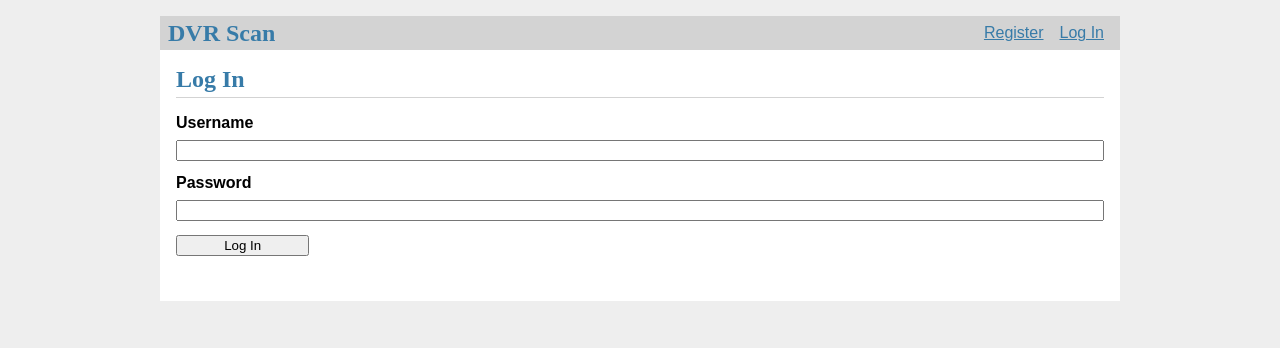
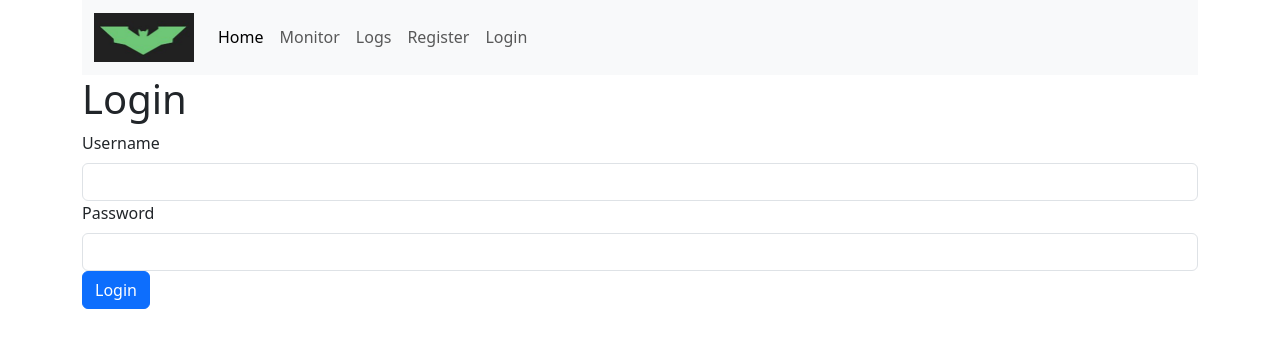
Before and after one commit to FrenkenFlores/dvr_scan, a Flask app: page /auth/login in a window 1280 px wide. Shown: the top 348 px of the page. Run offline with Flask 3, Linux system fonts and the light colour scheme.

Commit message:
update #5: add bootstrap, refactor, add search
Signed-off-by: evloev.sayfuddin <evloev.sayfuddin@wb.ru>

```diff
--- a/dvr_scan/monitor.py
+++ b/dvr_scan/monitor.py
@@ -1,10 +1,10 @@
 from dvr_scan.auth import login_required
 from flask import Blueprint, render_template, Response, request
 from .camera import Camera, BOUNDARY
-
+from collections import namedtuple
 
 cameras = {
-    # 0: Camera(id=0, width=640, height=480, pipeline=(
+    # 0: dict(id=0, width=640, height=480, pipeline=(
     #     "uridecodebin uri=https://gstreamer.freedesktop.org/data/media/sintel_trailer-480p.webm ! "
     #     "queue ! "
     #     "videoscale ! "
@@ -12,31 +12,43 @@ cameras = {
     #     "videoconvert ! "
     #     "appsink"
     # )),
-    # 1: Camera(id=1, width=640, height=480, pipeline=(
+    # 1: dict(id=1, width=640, height=480, pipeline=(
     #     "v4l2src ! "
     #     "video/x-raw, width=640, height=480, framerate=30/1 ! "
     #     "videoconvert ! "
     #     "appsink"
     # )),
-    # 2: Camera(id=2, width=640, height=480, pipeline=(
+    # 2: dict(id=2, width=640, height=480, pipeline=(
     #     "souphttpsrc location=http://pendelcam.kip.uni-heidelberg.de/mjpg/video.mjpg ! "
     #     "jpegdec ! "
     #     "videoconvert ! "
     #     "appsink"
     # )),
-    3: Camera(id=3, width=640, height=480, pipeline=(
+    3: dict(id=3, width=640, height=480, pipeline=(
         "videotestsrc pattern=0 ! "
         "video/x-raw, width=640, height=480, framerate=30/1 ! "
         "videoconvert ! "
         "appsink"
     )),
-    4: Camera(id=4, width=640, height=480, pipeline=(
+    4: dict(id=4, width=640, height=480, pipeline=(
         "videotestsrc pattern=0 ! "
         "video/x-raw, width=640, height=480, framerate=30/1 ! "
         "videoconvert ! "
         "appsink"
     )),
-    5: Camera(id=5, width=640, height=480, pipeline=(
+    5: dict(id=5, width=640, height=480, pipeline=(
+        "videotestsrc pattern=0 ! "
+        "video/x-raw, width=640, height=480, framerate=30/1 ! "
+        "videoconvert ! "
+        "appsink"
+    )),
+    6: dict(id=5, width=640, height=480, pipeline=(
+        "videotestsrc pattern=0 ! "
+        "video/x-raw, width=640, height=480, framerate=30/1 ! "
+        "videoconvert ! "
+        "appsink"
+    )),
+    7: dict(id=5, width=640, height=480, pipeline=(
         "videotestsrc pattern=0 ! "
         "video/x-raw, width=640, height=480, framerate=30/1 ! "
         "videoconvert ! "
@@ -46,10 +58,13 @@ cameras = {
 
 bp = Blueprint("monitor", __name__, url_prefix="/monitor")
 
-@bp.route("/", methods=["GET"])
+@bp.route("/", methods=["GET", "POST"])
 @login_required
 def monitor():
-    return render_template("/monitor/panel.html", cameras=cameras)
+    if request.method == "GET":
+        return render_template("/monitor/panel.html", cameras=cameras)
+    elif request.method == "POST":
+        return render_template("/monitor/panel.html", cameras={c: cameras[c] for c in cameras if cameras[c]["id"] == int(request.form.get("camera_id"))})
 
 
 @bp.route('/video_feed/', methods=["GET"])
@@ -58,6 +73,11 @@ def video_feed():
     if not camera_id or int(camera_id) not in cameras:
         raise Exception("Error, camera is not selected")
     return Response(
-        cameras[int(camera_id)].get_frames(),
+        Camera(
+            id=cameras[int(camera_id)]["id"],
+            width=cameras[int(camera_id)]["width"],
+            height=cameras[int(camera_id)]["height"],
+            pipeline=cameras[int(camera_id)]["pipeline"]
+        ).get_frames(),
         mimetype=f'multipart/x-mixed-replace; boundary={BOUNDARY}'
     )
--- a/dvr_scan/templates/auth/login.html
+++ b/dvr_scan/templates/auth/login.html
@@ -1,15 +1,15 @@
 {% extends 'base.html' %}
 
 {% block header %}
-  <h1>{% block title %}Log In{% endblock %}</h1>
+  <h1>{% block title %}Login{% endblock %}</h1>
 {% endblock %}
 
 {% block content %}
-  <form method="post">
-    <label for="username">Username</label>
-    <input name="username" id="username" required>
-    <label for="password">Password</label>
-    <input type="password" name="password" id="password" required>
-    <input type="submit" value="Log In">
+  <form method="post" class="mb-3">
+    <label class="form-label" for="username">Username</label>
+    <input class="form-control" name="username" id="username" required>
+    <label class="form-label" for="password">Password</label>
+    <input class="form-control" type="password" name="password" id="password" required>
+    <input class="btn btn-primary" type="submit" value="Login">
   </form>
 {% endblock %}
--- a/dvr_scan/templates/base.html
+++ b/dvr_scan/templates/base.html
@@ -1,17 +1,48 @@
 <!doctype html>
+<html lang="en">
+  <head>
+	<meta charset="utf-8">
+	<meta name="viewport" content="width=device-width, initial-scale=1">
 	<title>{% block title %}{% endblock %} - Flaskr</title>
-<link rel="stylesheet" href="{{ url_for('static', filename='style.css') }}">
-<nav>
-  <h1>DVR Scan</h1>
-  <ul>
+	<link href="https://cdn.jsdelivr.net/npm/bootstrap@5.3.7/dist/css/bootstrap.min.css" rel="stylesheet" integrity="sha384-LN+7fdVzj6u52u30Kp6M/trliBMCMKTyK833zpbD+pXdCLuTusPj697FH4R/5mcr" crossorigin="anonymous">
+	<!-- <link rel="stylesheet" href="{{ url_for('static', filename='style.css') }}"> -->
+  </head>
+  <body class="container">
+	<nav class="navbar navbar-expand-lg bg-body-tertiary">
+	<div class="container-fluid">
+		<a class="navbar-brand" href="/">
+			<img src="{{ url_for('static', filename='logo.png') }}" alt="Bootstrap" width="100">
+		</a>
+
+		<div class="collapse navbar-collapse" id="navbarSupportedContent">
+		<ul class="navbar-nav me-auto mb-2 mb-lg-0">
+			<li class="nav-item">
+				<a class="nav-link active" aria-current="page" href="/">Home</a>
+			</li>
+			<li class="nav-item">
+				<a class="nav-link" href="/monitor">Monitor</a>
+			</li>
+			<li class="nav-item">
+				<a class="nav-link" href="#">Logs</a>
+			</li>
 			{% if g.user %}
-      <li><span>{{ g.user['username'] }}</span>
-      <li><a href="{{ url_for('auth.logout') }}">Log Out</a>
+			<li class="nav-item">
+				<a class="nav-link" href="{{ url_for('auth.logout') }}">Logout</a>
+			</li>
 			{% else %}
-      <li><a href="{{ url_for('auth.register') }}">Register</a>
-      <li><a href="{{ url_for('auth.login') }}">Log In</a>
+			<li class="nav-item">
+				<a class="nav-link" href="{{ url_for('auth.register') }}">Register</a>
+			</li>
+			<li class="nav-item">
+				<a class="nav-link" href="{{ url_for('auth.login') }}">Login</a>
+			</li>
 			{% endif %}
+
 		</ul>
+		{% block search %}
+		{% endblock %}
+		</div>
+	</div>
 	</nav>
 	<section class="content">
 		<header>
@@ -22,3 +53,6 @@
 		{% endfor %}
 		{% block content %}{% endblock %}
 	</section>
+	<script src="https://cdn.jsdelivr.net/npm/bootstrap@5.3.7/dist/js/bootstrap.bundle.min.js" integrity="sha384-ndDqU0Gzau9qJ1lfW4pNLlhNTkCfHzAVBReH9diLvGRem5+R9g2FzA8ZGN954O5Q" crossorigin="anonymous"></script>
+  </body>
+</html>
--- a/dvr_scan/templates/index.html
+++ b/dvr_scan/templates/index.html
@@ -1,3 +1,5 @@
+{% extends 'base.html' %}
+
 {% block content %}
 <h1>
     Hello world!
```
Also changed, not shown: dvr_scan/templates/auth/register.html (+24 -6 lines), dvr_scan/templates/monitor/panel.html (+17 -6 lines), dvr_scan/static/logo.png (added). Lines whose indentation alone changed are shown as unchanged.
